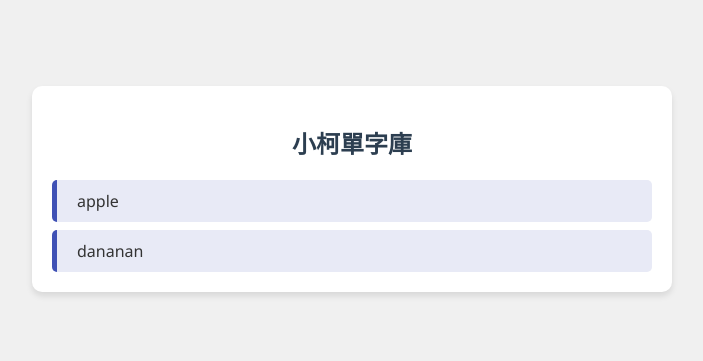
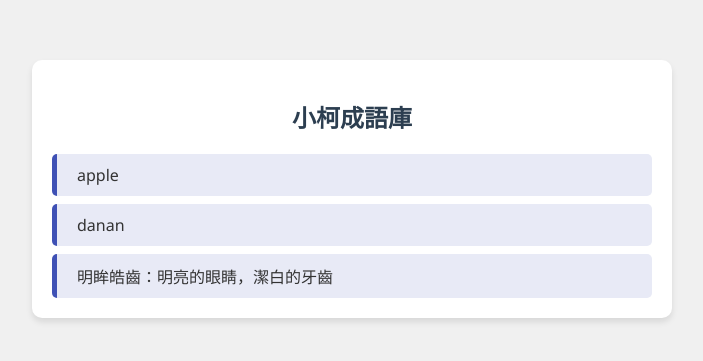
Before and after one commit to XiaKe0402/voc1, a plain HTML site: page index.html in a window 1280 px wide. Shown: the part 211-572 px from the top of the page, without its empty margins (288-991 px from the left). Drawn offline with Linux system fonts and the light colour scheme.

Commit message:
Update index.html

```diff
--- a/index.html
+++ b/index.html
@@ -75,12 +75,12 @@
 <body>
 
 <div id="word-list-container">
-    <h2>小柯單字庫</h2>
+    <h2>小柯成語庫</h2>
     <div id="word-list"></div>
 </div>
 
 <script>
-    const wordsString = `apple;dananan;`; // Your words and phrases here, separated by semicolons
+    const wordsString = `apple;danan;明眸皓齒：明亮的眼睛，潔白的牙齒`; // Your words and phrases here, separated by semicolons
     const words = wordsString.split(';').filter(Boolean); // Use semicolon as separator
 
     function renderWords() {
```
